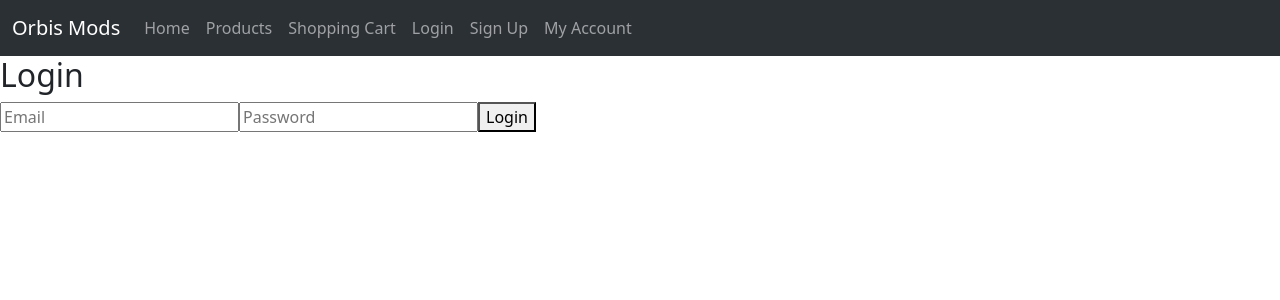
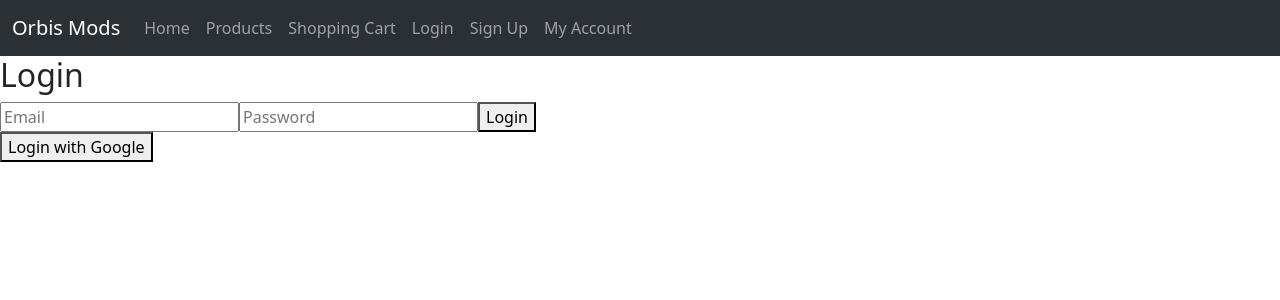
Before and after one commit to NathanCarr10/OrbisMods-React-App, a React (Create React App) app: page /LoginPage in a window 1280 px wide. Shown: the top 300 px of the page. Built offline with nearby package versions, Linux system fonts and the light colour scheme; no server answers.

Commit message:
added google log in functionality to login.js page

```diff
--- a/src/Components/LoginPage.js
+++ b/src/Components/LoginPage.js
@@ -1,17 +1,30 @@
 import { useState } from "react";
-import { signInWithEmailAndPassword } from "firebase/auth";
-import { auth } from "../firebase";
+import { signInWithEmailAndPassword, signInWithPopup } from "firebase/auth";
+import { auth, googleProvider } from "../firebase";
+import { useNavigate } from "react-router-dom";
 
 const Login = () => {
   const [email, setEmail] = useState("");
   const [password, setPassword] = useState("");
   const [error, setError] = useState("");
+  const navigate = useNavigate();
 
+  // Email/Password Login
   const handleLogin = async (e) => {
     e.preventDefault();
     try {
       await signInWithEmailAndPassword(auth, email, password);
-      alert("Logged in successfully!");
+      navigate("/dashboard"); // Redirect after login
+    } catch (err) {
+      setError(err.message);
+    }
+  };
+
+  // Google Login
+  const handleGoogleLogin = async () => {
+    try {
+      await signInWithPopup(auth, googleProvider);
+      navigate("/dashboard"); // Redirect after login
     } catch (err) {
       setError(err.message);
     }
@@ -26,6 +39,7 @@ const Login = () => {
         <input type="password" placeholder="Password" value={password} onChange={(e) => setPassword(e.target.value)} required />
         <button type="submit">Login</button>
       </form>
+      <button onClick={handleGoogleLogin}>Login with Google</button>
     </div>
   );
 };
```
